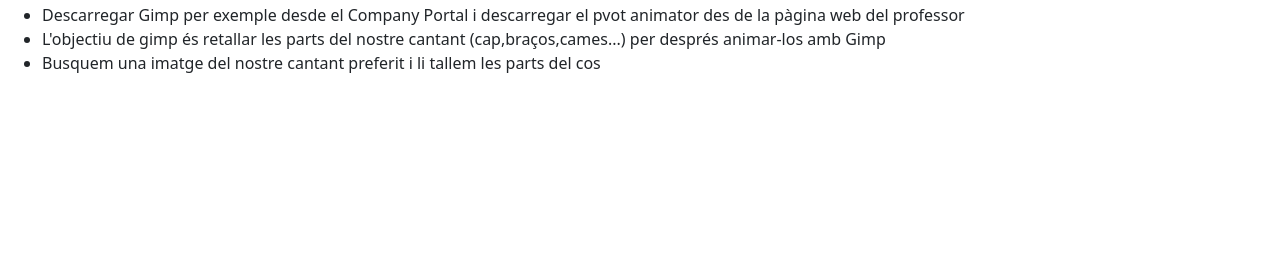
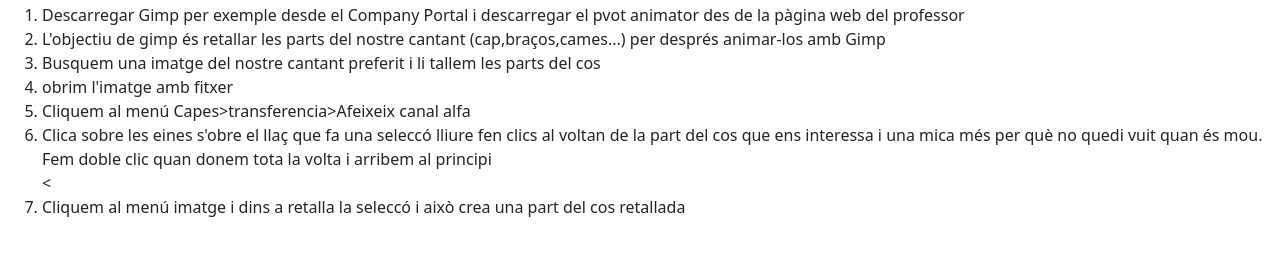
Before and after one commit to anualart4/anualart4.github.io, a plain HTML site: page pivot/index.html in a window 1280 px wide. Shown: the part 161-416 px from the top of the page. Drawn offline with nearby package versions, Linux system fonts and the light colour scheme.

Commit message:
Update index.html

```diff
--- a/pivot/index.html
+++ b/pivot/index.html
@@ -84,13 +84,18 @@
 <!-- Contingut principal -->
 <div class="content-container">
     <h1>Pasos per fer una figura animada</h1>
-    <ul>
+    <ol>
         <li>Descarregar Gimp per exemple desde el Company Portal i descarregar el pvot animator des de la pàgina web del professor</li>
         <li>L'objectiu de gimp és retallar les parts del nostre cantant (cap,braços,cames...)
         per després animar-los amb Gimp</li>
         <li>Busquem una imatge del nostre cantant preferit i li tallem les parts del cos</li>
-    </ul>
-</div>
+        <li>obrim l'imatge amb fitxer<obre</li>
+            <li>Cliquem al menú Capes>transferencia>Afeixeix canal alfa </li>
+    <li>Clica sobre les eines s'obre el llaç que fa una seleccó lliure fen clics al voltan de la part del cos que ens interessa i una mica
+        més per què no quedi vuit quan és mou. Fem doble clic quan donem tota la volta i arribem al principi</li>
+<   <li>Cliquem al menú imatge i dins a retalla la seleccó i això crea una part del cos retallada</li>
+
+    <ol>
 
 <!-- Scripts necessaris -->
 <script src="https://code.jquery.com/jquery-3.7.1.min.js"></script>
```
